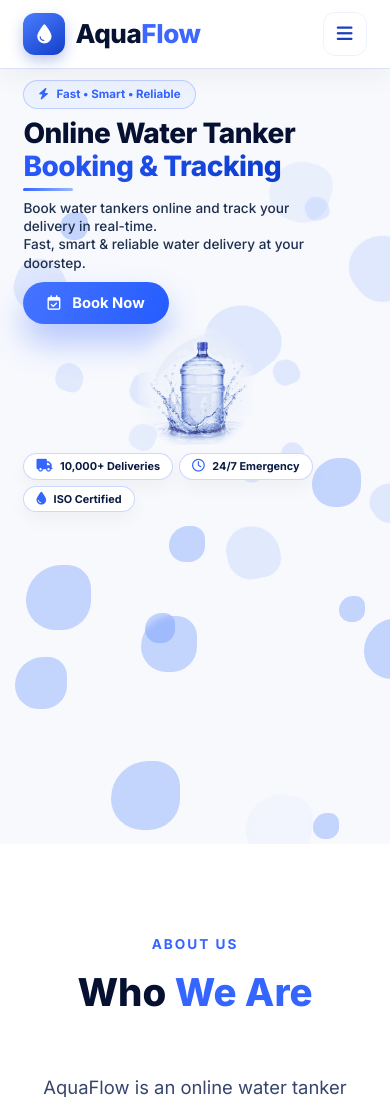
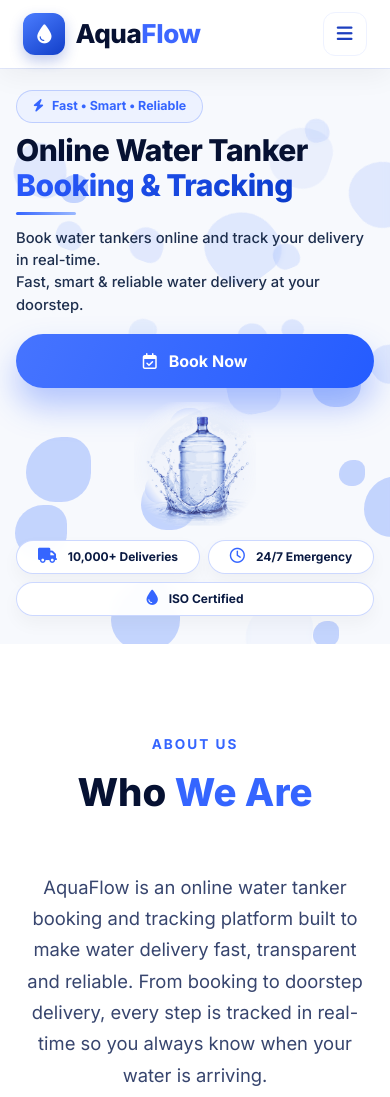
Before and after one commit to Kruthibhebbar/Aqua-Flow-Project, a Flask app: page / in a window 390 px wide. Shown: the top 1097 px of the page. Run offline with Flask 3, Linux system fonts and the light colour scheme.

Commit message:
Mobile View Change

```diff
--- a/templates/index.html
+++ b/templates/index.html
@@ -851,63 +851,77 @@
             }
         }
 
-        @media (max-width: 700px) {
+        @media (max-width: 768px) {
             .hero-modern {
-                padding: 12px 6% 14px;
-                /* Hard guarantee: the hero can never be taller than the
-                   visible screen (minus the navbar), so the next section
-                   physically cannot peek through — regardless of how tall
-                   the real webfont renders compared to any test render.
-                   Content is centered inside this fixed box; if it's ever
-                   a touch too tall for a given device, it clips evenly
-                   top/bottom instead of pushing the About section into view. */
-                height: calc(100vh - 68px);
-                height: calc(100dvh - 68px);
-                overflow: hidden;
+                /* Let the hero be driven by its own content instead of a
+                   forced 100vh/100dvh box — that fixed-height + centered
+                   flex was what produced the large dead zone under the
+                   content on real devices. Height now follows the content,
+                   so there's no leftover empty space before the next
+                   section, while generous vertical padding still lets the
+                   hero comfortably occupy the first screenful. */
+                width: 100%;
+                min-height: auto;
+                height: auto;
+                overflow: visible;
                 display: flex;
                 flex-direction: column;
-                justify-content: center;
+                justify-content: flex-start;
+                padding: 28px 20px 36px;
+            }
+            .hero-left {
+                max-width: 100%;
+                width: 100%;
+                padding-left: 0;
+                padding-right: 0;
             }
             .badge-tag {
-                padding: 5px 14px;
-                font-size: 0.72rem;
-                margin-bottom: 8px;
+                padding: 6px 16px;
+                font-size: 0.78rem;
+                margin-bottom: 14px;
             }
             .hero-title {
-                font-size: 28px;
-                line-height: 1.15;
+                font-size: 34px;
+                line-height: 1.16;
                 letter-spacing: -0.5px;
-                margin-bottom: 6px;
+                margin-bottom: 12px;
             }
             .line-accent {
-                margin: 0 0 8px 0;
-                width: 50px;
+                margin: 0 0 16px 0;
+                width: 60px;
                 height: 3px;
             }
             .book-primary-btn {
-                font-size: 0.92rem;
-                padding: 10px 24px;
-                margin-bottom: 0;
+                width: 100%;
+                justify-content: center;
+                font-size: 1.05rem;
+                padding: 16px 24px;
+                margin-bottom: 4px;
             }
             .hero-text {
-                font-size: 0.85rem;
-                line-height: 1.35;
-                margin-bottom: 10px;
+                font-size: 1rem;
+                line-height: 1.5;
+                margin-bottom: 22px;
+                max-width: 100%;
             }
             .section-title {
                 font-size: 2rem;
             }
             .stat-pill {
-                padding: 4px 12px;
-                font-size: 0.68rem;
+                padding: 8px 16px;
+                font-size: 0.82rem;
+                flex: 1 1 auto;
+                justify-content: center;
+                text-align: center;
             }
             .stat-pill i {
-                margin-right: 5px;
-                font-size: 0.8rem;
+                margin-right: 8px;
+                font-size: 0.95rem;
             }
             .trust-stats {
-                gap: 6px;
-                margin-top: 8px;
+                gap: 10px;
+                margin-top: 20px;
+                width: 100%;
             }
             /* hide the faint full-bleed background bottle on small screens
                and show a clean standalone image instead (see .hero-mobile-image) */
@@ -919,10 +933,11 @@
             }
             .hero-mobile-image {
                 display: block;
-                width: 115px;
-                max-width: 36%;
+                /* ~35% larger than the previous 115px baseline */
+                width: 155px;
+                max-width: 48%;
                 height: auto;
-                margin: 4px auto 0;
+                margin: 14px auto 6px;
                 filter: drop-shadow(0 12px 14px rgba(30, 60, 150, 0.18));
 
                 /* fade the image's own square edges so the circular backdrop
@@ -934,41 +949,44 @@
         }
 
         /* Extra-tight spacing for smaller/older phones (iPhone SE/5 class,
-           ~375px and under) so the whole hero still fits on one screen
-           without scrolling. */
-        @media (max-width: 380px) {
+           ~576px and under) so the hero stays compact and content-hugging
+           without any dead space, while keeping the larger image/button
+           from the 768px step above. */
+        @media (max-width: 576px) {
             .hero-modern {
-                padding: 10px 6% 10px;
+                padding: 22px 16px 28px;
             }
             .hero-title {
-                font-size: 24px;
-                margin-bottom: 4px;
+                font-size: 30px;
+                margin-bottom: 10px;
             }
             .hero-text {
-                font-size: 0.78rem;
-                margin-bottom: 8px;
+                font-size: 0.92rem;
+                margin-bottom: 18px;
             }
             .badge-tag {
-                margin-bottom: 6px;
+                margin-bottom: 10px;
             }
             .line-accent {
-                margin: 0 0 6px 0;
+                margin: 0 0 12px 0;
             }
             .book-primary-btn {
-                padding: 8px 20px;
-                font-size: 0.85rem;
+                padding: 15px 20px;
+                font-size: 1rem;
             }
             .hero-mobile-image {
-                width: 90px;
-                margin: 4px auto 0;
+                /* ~35% larger than the previous 90px baseline */
+                width: 122px;
+                max-width: 44%;
+                margin: 10px auto 4px;
             }
             .trust-stats {
-                margin-top: 6px;
-                gap: 5px;
+                margin-top: 14px;
+                gap: 8px;
             }
             .stat-pill {
-                padding: 3px 10px;
-                font-size: 0.62rem;
+                padding: 7px 14px;
+                font-size: 0.75rem;
             }
         }
 
```
Also changed, not shown: 2 other files.
